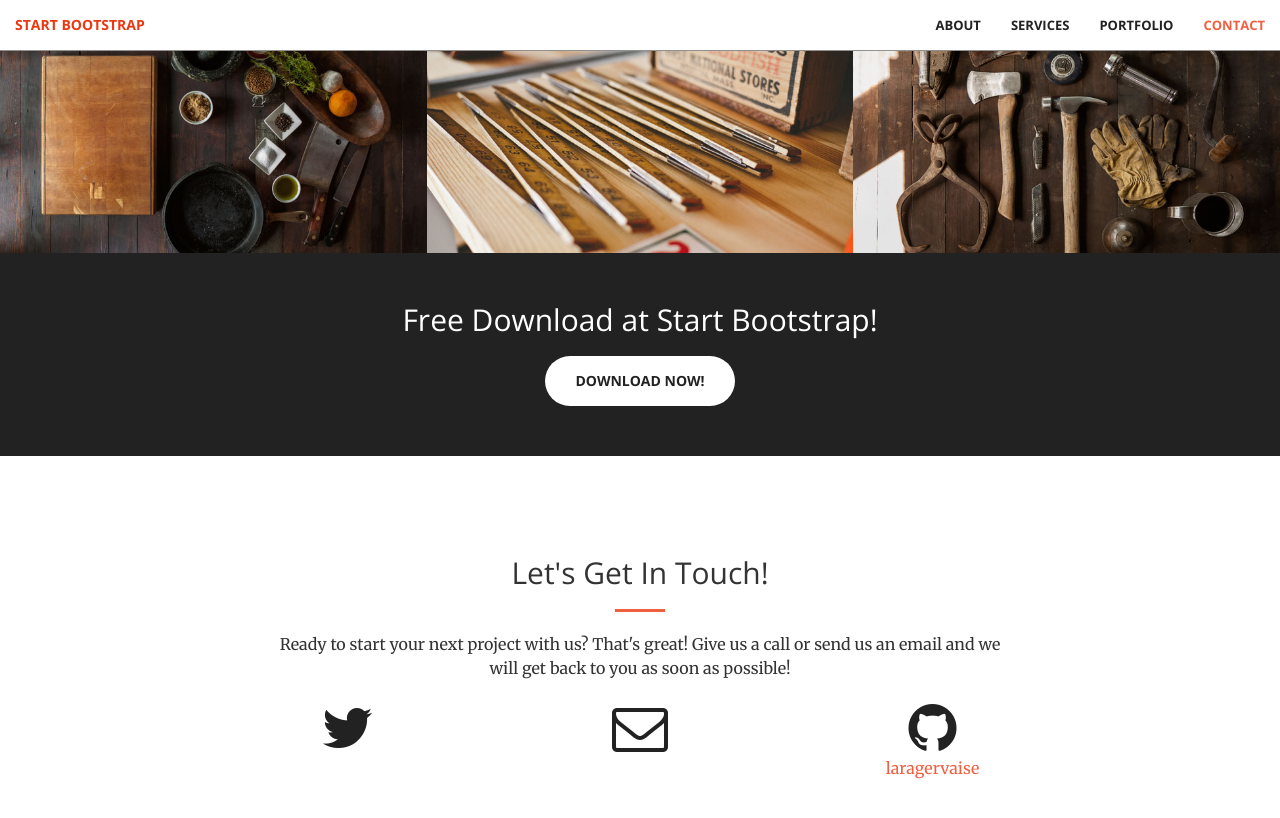
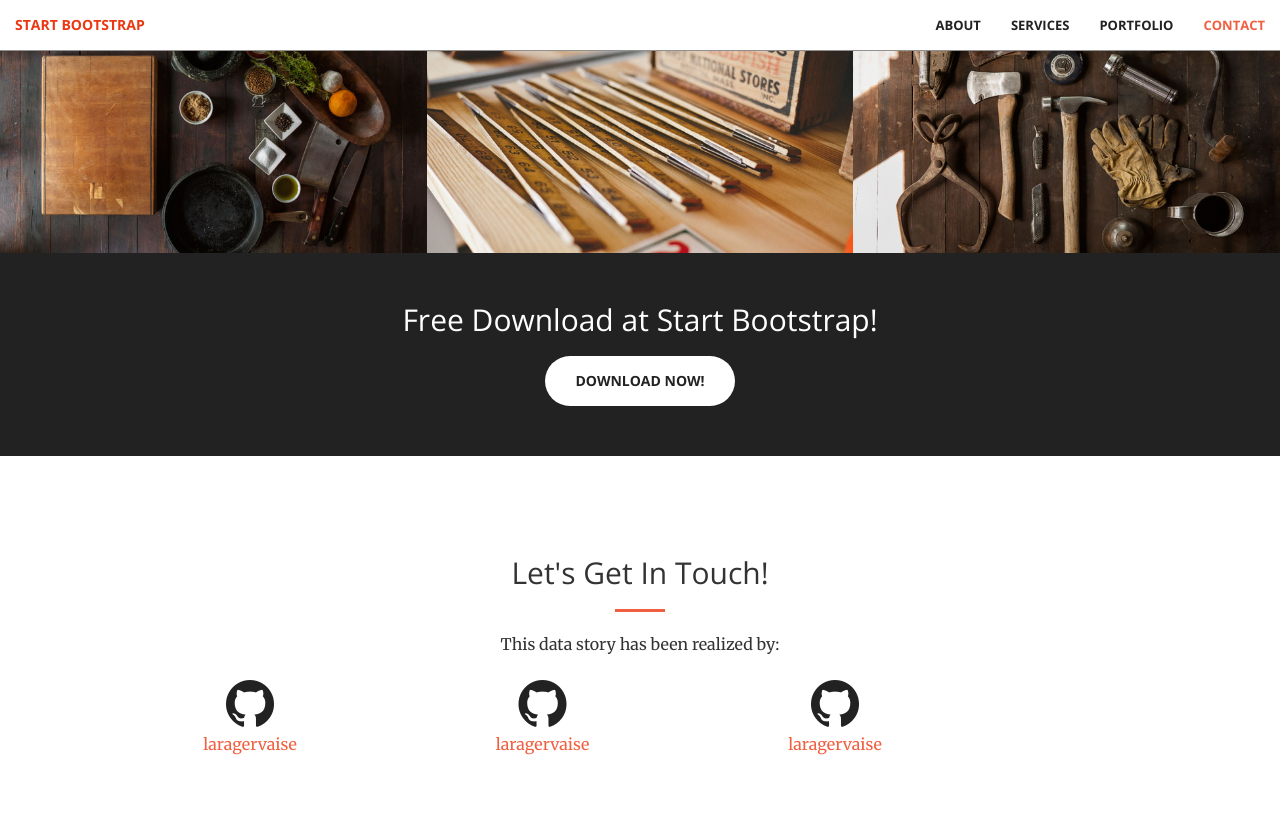
Before and after one commit to Laragervaise/forecasting-stock-volatility, a Jekyll site: the page built from index.html, in a window 1280 px wide and 900 px high, scrolled down 1981 px. Shown: the top 818 px of the window. Built offline with Jekyll 4.4.1, drawn with Linux system fonts in a browser that asks for light colours.

Commit message:
Update contact.html

```diff
--- a/_includes/contact.html
+++ b/_includes/contact.html
@@ -4,18 +4,18 @@
             <div class="col-lg-8 col-lg-offset-2 text-center">
                 <h2 class="section-heading">Let's Get In Touch!</h2>
                 <hr class="primary">
-                <p>Ready to start your next project with us? That's great! Give us a call or send us an email and we will get back to you as soon as possible!</p>
+                <p>This data story has been realized by:</p>
             </div>
-        <div class="col-lg-2 col-lg-offset-2 text-center">
-            <a href="https://twitter.com/{{ site.twitter_username }}">
-                <i class="fa fa-twitter fa-3x wow bounceIn" data-wow-delay=".1s"></i>
-                <p>{{ site.twitter_username }}</p>
+        <div class="col-lg-2 col-lg-offset-1 text-center">
+            <a href="https://github.com/{{ site.github_username }}">
+            <i class="fa fa-github fa-3x wow bounceIn" data-wow-delay=".1s"></i>
+                <p>{{ site.github_username }}</p>
             </a>
         </div>
         <div class="col-lg-2 col-lg-offset-1 text-center">
-            <a href="mailto:{{ site.email }}">
-            <i class="fa fa-envelope-o fa-3x wow bounceIn" data-wow-delay=".1s"></i>
-                <p>{{ site.email }}</p>
+            <a href="https://github.com/{{ site.github_username }}">
+            <i class="fa fa-github fa-3x wow bounceIn" data-wow-delay=".1s"></i>
+                <p>{{ site.github_username }}</p>
             </a>
         </div>
         <div class="col-lg-2 col-lg-offset-1 text-center">
```
